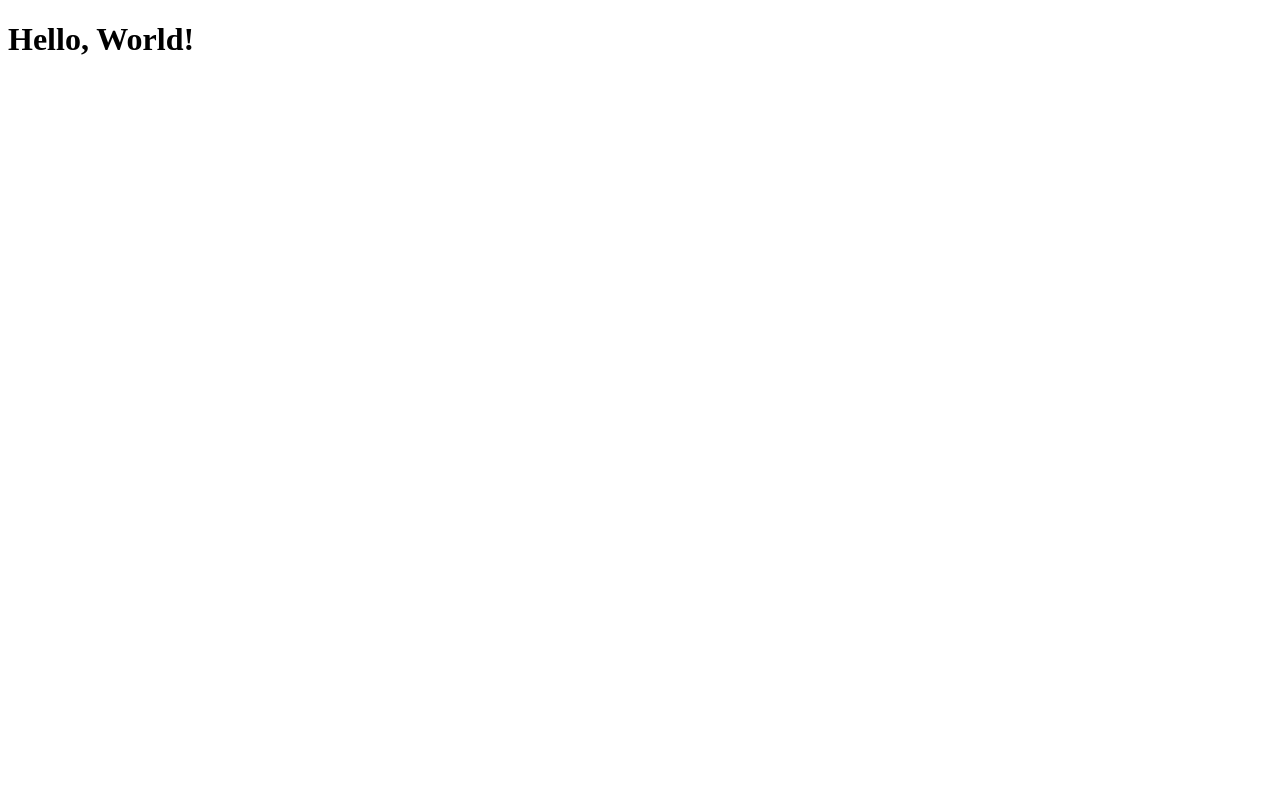
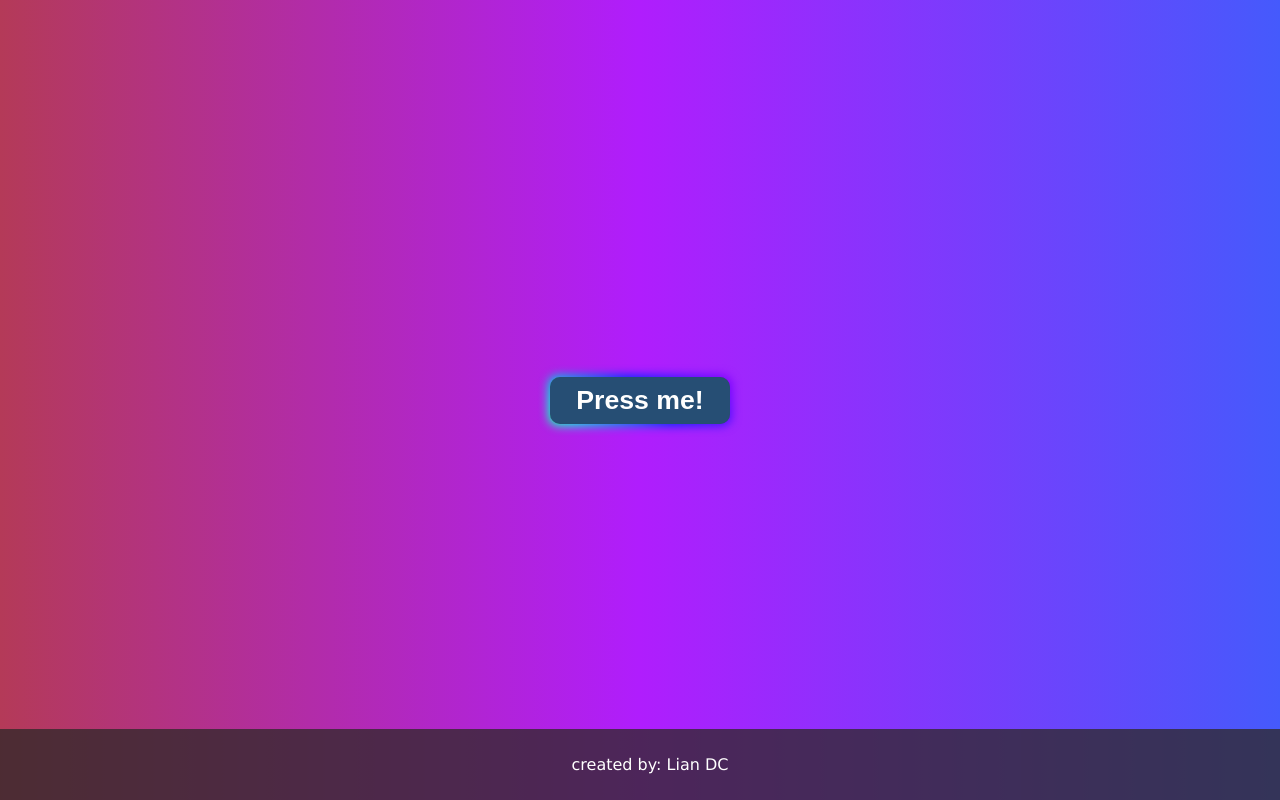
Before and after one commit to LianDelaCruz/portfolio, a plain HTML site: page index.html in a window 1280 px wide. Drawn offline with Linux system fonts and the light colour scheme.

Commit message:
Feature: Basic elements implemented

```diff
--- a/index.html
+++ b/index.html
@@ -1,11 +1,19 @@
 <!DOCTYPE html>
 <html lang="en">
-<head>
-    <meta charset="UTF-8">
-    <meta name="viewport" content="width=device-width, initial-scale=1.0">
+  <head>
+    <meta charset="UTF-8" />
+    <meta name="viewport" content="width=device-width, initial-scale=1.0" />
+    <link rel="stylesheet" href="style.css">
     <title>Portfolio</title>
-</head>
-<body>
-    <h1>Hello, World!</h1>
-</body>
+  </head>
+  <body>
+    <main class="main-container">
+      <header>
+        <button class="glowing-button"><h1>Press me!</h1></button>
+      </header>
+    </main>
+    <footer>
+        <p>created by: Lian DC</p>
+    </footer>
+  </body>
 </html>
--- /dev/null
+++ b/style.css
@@ -0,0 +1,91 @@
+body  {
+    background: linear-gradient(90deg, rgba(180,58,88,1) 0%, rgba(176,29,253,1) 50%, rgba(69,90,252,1) 100%);
+    font-family: Verdana, Geneva, Tahoma, sans-serif;
+    margin: 0;
+    padding: 0;
+}
+.main-container {
+    display: flex;
+    justify-content: center;
+    align-items: center;
+    height: 100vh;
+}
+h1 {
+    margin: 0;
+}
+button {
+    padding: 0.6em 2em;
+    border: none;
+    outline: none;
+    color: rgb(255, 255, 255);
+    background: #75322d;
+    cursor: pointer;
+    position: relative;
+    z-index: 0;
+    border-radius: 10px;
+    user-select: none;
+    -webkit-user-select: none;
+    touch-action: manipulation;
+}
+
+button:before {
+    content: "";
+    background: linear-gradient(
+      45deg,
+      #ff0000,
+      #ff7300,
+      #fffb00,
+      #48ff00,
+      #00ffd5,
+      #002bff,
+      #7a00ff,
+      #ff00c8,
+      #ff0000
+    );
+    position: absolute;
+    top: -2px;
+    left: -2px;
+    background-size: 400%;
+    z-index: -1;
+    filter: blur(5px);
+    -webkit-filter: blur(5px);
+    width: calc(100% + 4px);
+    height: calc(100% + 4px);
+    animation: button 20s linear infinite;
+    transition: opacity 0.3s ease-in-out;
+    border-radius: 10px;
+  }
+
+  @keyframes button {
+    0% {
+      background-position: 0 0;
+    }
+    50% {
+      background-position: 400% 0;
+    }
+    100% {
+      background-position: 0 0;
+    }
+  }
+
+  button:after {
+    z-index: -1;
+    content: "";
+    position: absolute;
+    width: 100%;
+    height: 100%;
+    background: #264e74;
+    left: 0;
+    top: 0;
+    border-radius: 10px;
+  }
+
+footer {
+    position: fixed;
+    bottom: 0;
+    width: 100%;
+    text-align: center;
+    padding: 10px;
+    background-color: #302929c4;
+    color: #fff;
+}
```
